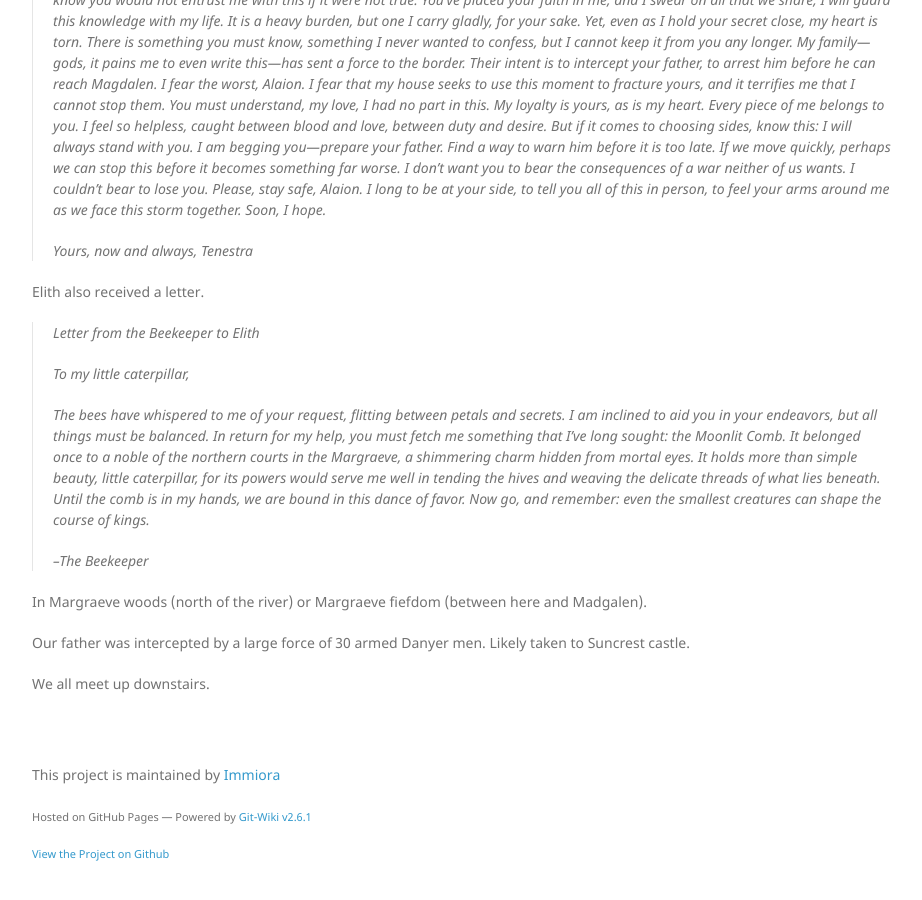
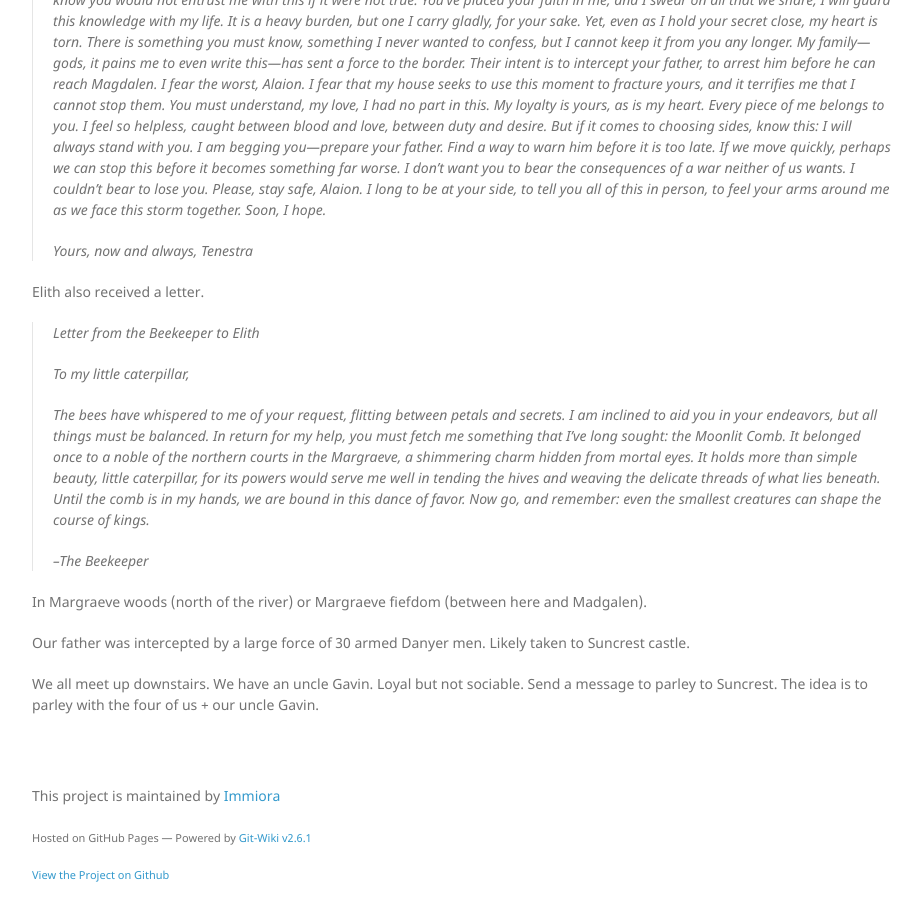
Before and after one commit to Immiora/the-narrow, a Jekyll site: the page built from wiki/quests/SessionLog.md, in a window 1280 px wide and 900 px high, scrolled down 3233 px. Shown: the whole window, without its empty margins (338-1260 px from the left). Built offline with Jekyll 4.4.1, drawn with Linux system fonts in a browser that asks for light colours; nearby versions of some CDN libraries; before the commit the page ends 4112 px from its top, so only the background shows below that.

Commit message:
session3 Narrow image

```diff
--- a/wiki/quests/SessionLog.md
+++ b/wiki/quests/SessionLog.md
@@ -122,4 +122,4 @@ In Margraeve woods (north of the river) or Margraeve fiefdom (between here and M
 
 Our father was intercepted by a large force of 30 armed Danyer men. Likely taken to Suncrest castle.
 
-We all meet up downstairs.
+We all meet up downstairs. We have an uncle Gavin. Loyal but not sociable. Send a message to parley to Suncrest. The idea is to parley with the four of us + our uncle Gavin.
```
Also changed, not shown: wiki/places/TheNarrow.md (+2 -2 lines), 1 other file.
